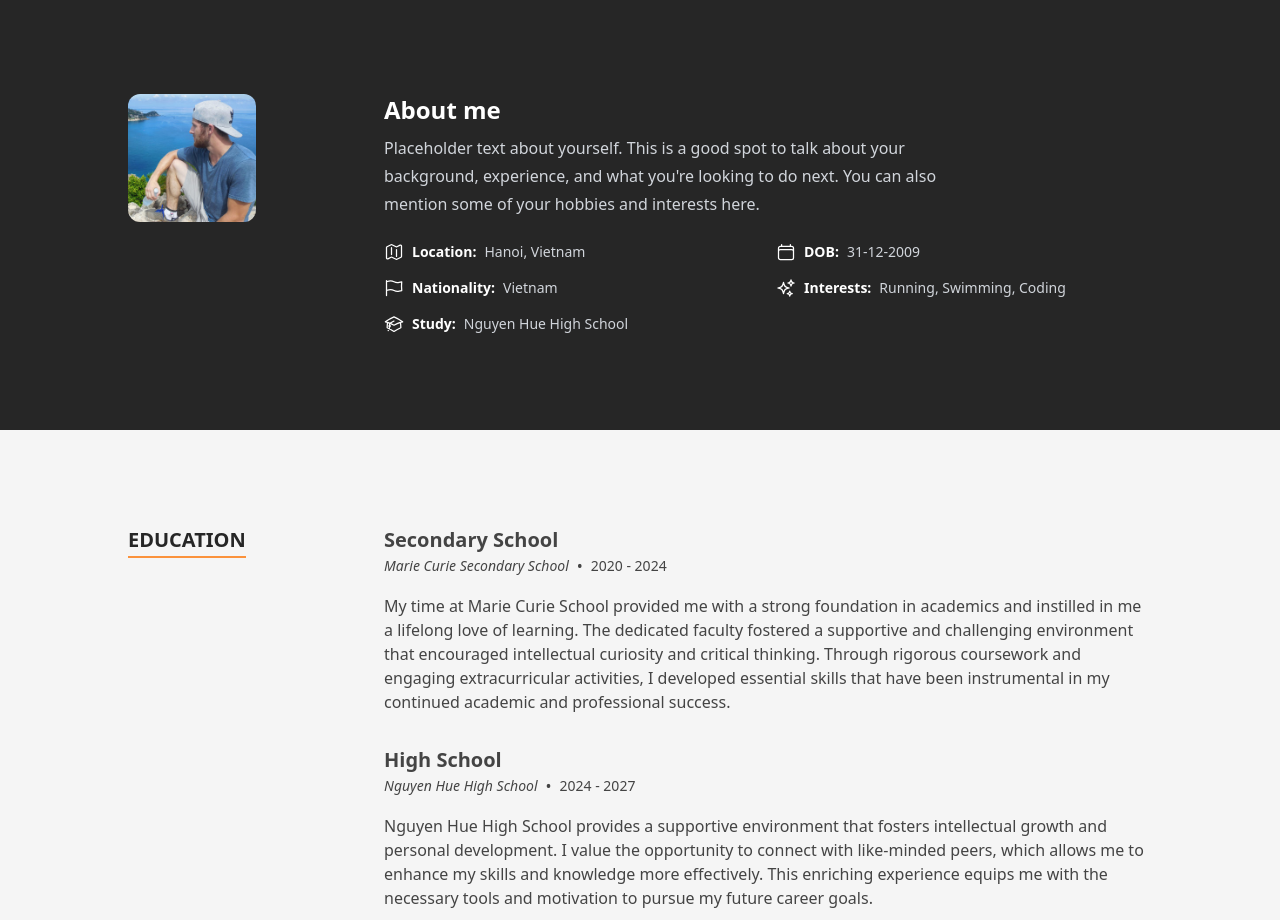
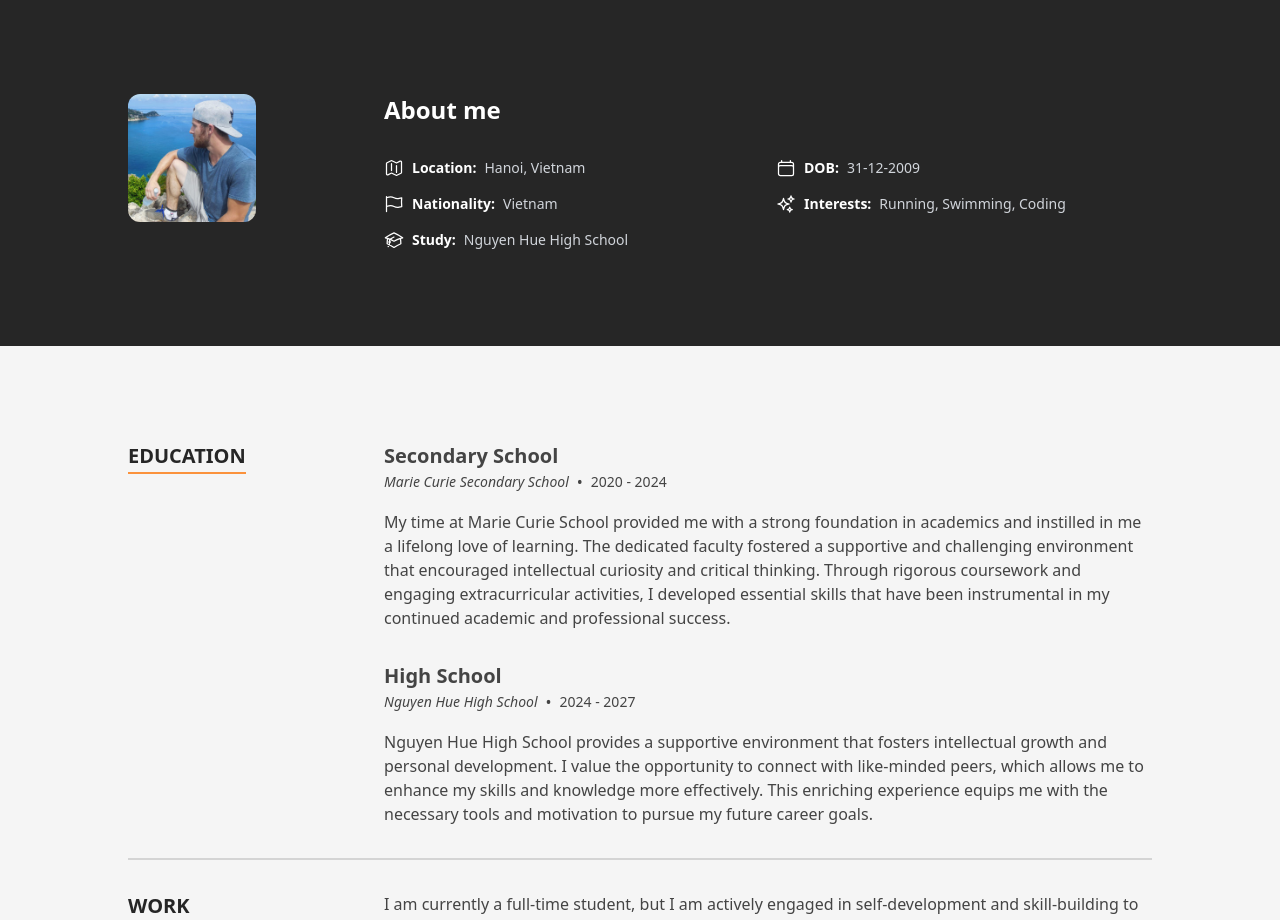
Before and after one commit to AKT311209/OnlineProfile, a Next.js app: page / in a window 1280 px wide. Shown: the part 802-1722 px from the top of the page. Built offline with nearby package versions, Linux system fonts and the light colour scheme.

Commit message:
Make aboutData description optional in data model and remove placeholder text

```diff
--- a/src/data/data.tsx
+++ b/src/data/data.tsx
@@ -80,7 +80,6 @@ export const heroData: Hero = {
  */
 export const aboutData: About = {
   profileImageSrc: profilepic,
-  description: `Placeholder text about yourself. This is a good spot to talk about your background, experience, and what you're looking to do next. You can also mention some of your hobbies and interests here.`,
   aboutItems: [
     {label: 'Location', text: 'Hanoi, Vietnam', Icon: MapIcon},
     {label: 'DOB', text: '31-12-2009', Icon: CalendarIcon},
--- a/src/data/dataDef.ts
+++ b/src/data/dataDef.ts
@@ -39,7 +39,7 @@ interface HeroActionItem {
  */
 export interface About {
   profileImageSrc?: string;
-  description: string;
+  description?: string;
   aboutItems: AboutItem[];
 }
 
```
